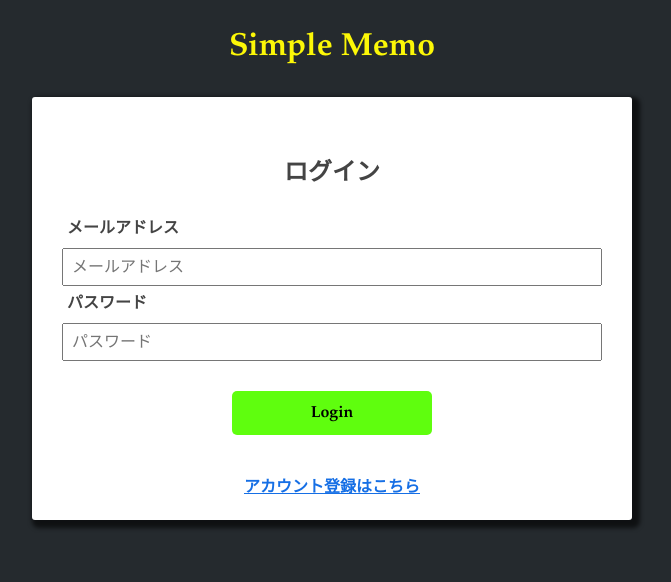
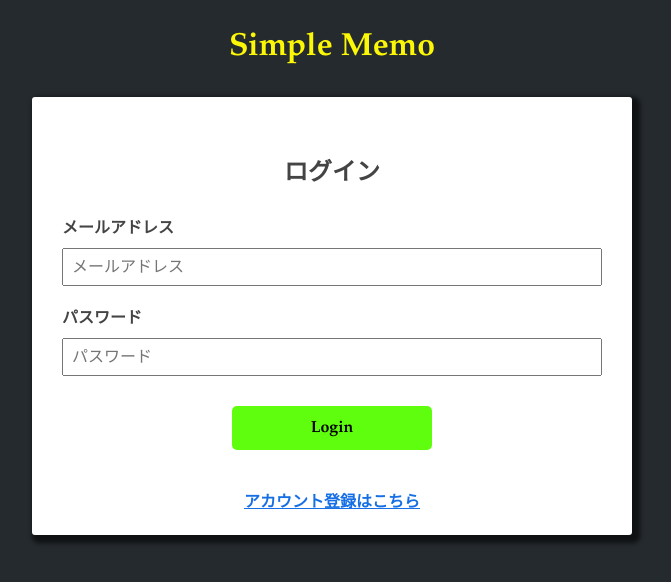
Before and after one commit to Makoto335/memo-vue, a Vue app: page / in a window 1280 px wide. Shown: the top 582 px of the page, without its empty margins (308-979 px from the left). Built offline with nearby package versions, Linux system fonts and the light colour scheme; no server answers.

Commit message:
Improve code readability and maintainability

```diff
--- a/src/components/LoginForm.vue
+++ b/src/components/LoginForm.vue
@@ -2,10 +2,14 @@
   <div class="LoginForm">
     <h2>ログイン</h2>
     <form @submit.prevent="login">
-      <label>メールアドレス</label>
-      <input type="email" placeholder="メールアドレス" v-model="email" />
-      <label>パスワード</label>
-      <input type="password" placeholder="パスワード" v-model="password" />
+      <div class="input-field">
+        <label for="email">メールアドレス</label>
+        <input id="email" type="email" placeholder="メールアドレス" v-model="email" />
+      </div>
+      <div class="input-field">
+        <label for="password">パスワード</label>
+        <input id="password" type="password" placeholder="パスワード" v-model="password" />
+      </div>
       <div class="error">{{ error }}</div>
       <div class="LoginForm_BtnWrapper">
         <button class="LoginForm_Btn btn">Login</button>
@@ -55,20 +59,19 @@ export default {
   margin: 0 auto;
   padding: 30px;
   box-sizing: border-box;
-  form {
-    width: 100%;
-    margin: 0 auto;
-    label {
-      display: block;
-    }
-  }
+
   h2 {
     text-align: center;
   }
+  .input-field {
+    margin-bottom: 20px;
+
     label {
-    margin: 5px 0 5px 5px;
+      display: block;
+      margin-bottom: 5px;
       font-weight: bold;
     }
+
     input {
       font-size: 1rem;
       display: block;
@@ -76,11 +79,8 @@ export default {
       padding: 0.5rem;
       box-sizing: border-box;
     }
-  button {
-    width: 200px;
   }
   &_BtnWrapper {
-    margin-top: 20px;
     display: flex;
     justify-content: center;
   }
--- a/src/views/WelcomePage.vue
+++ b/src/views/WelcomePage.vue
@@ -1,9 +1,7 @@
 <template>
   <div class="WelcomePage">
     <div class="WelcomePage_Wrapper">
-      <div class="WelcomePage_Title">
-        <h1>Simple Memo</h1>
-      </div>
+      <h1 class="WelcomePage_Title">Simple Memo</h1>
       <div class="WelcomePage_Form">
         <div v-if="showSignUpForm">
           <SignupForm @redirectToMemoRoom="redirectToMemoRoom" />
@@ -65,9 +63,7 @@ export default {
   &_Title {
     width: 100%;
     text-align: center;
-    h1 {
-      color: #fcf707;
-    }
+    color: #fcf707;
   }
   &_Form {
     margin: 0 auto;
```
Lines whose indentation alone changed are shown as unchanged.
